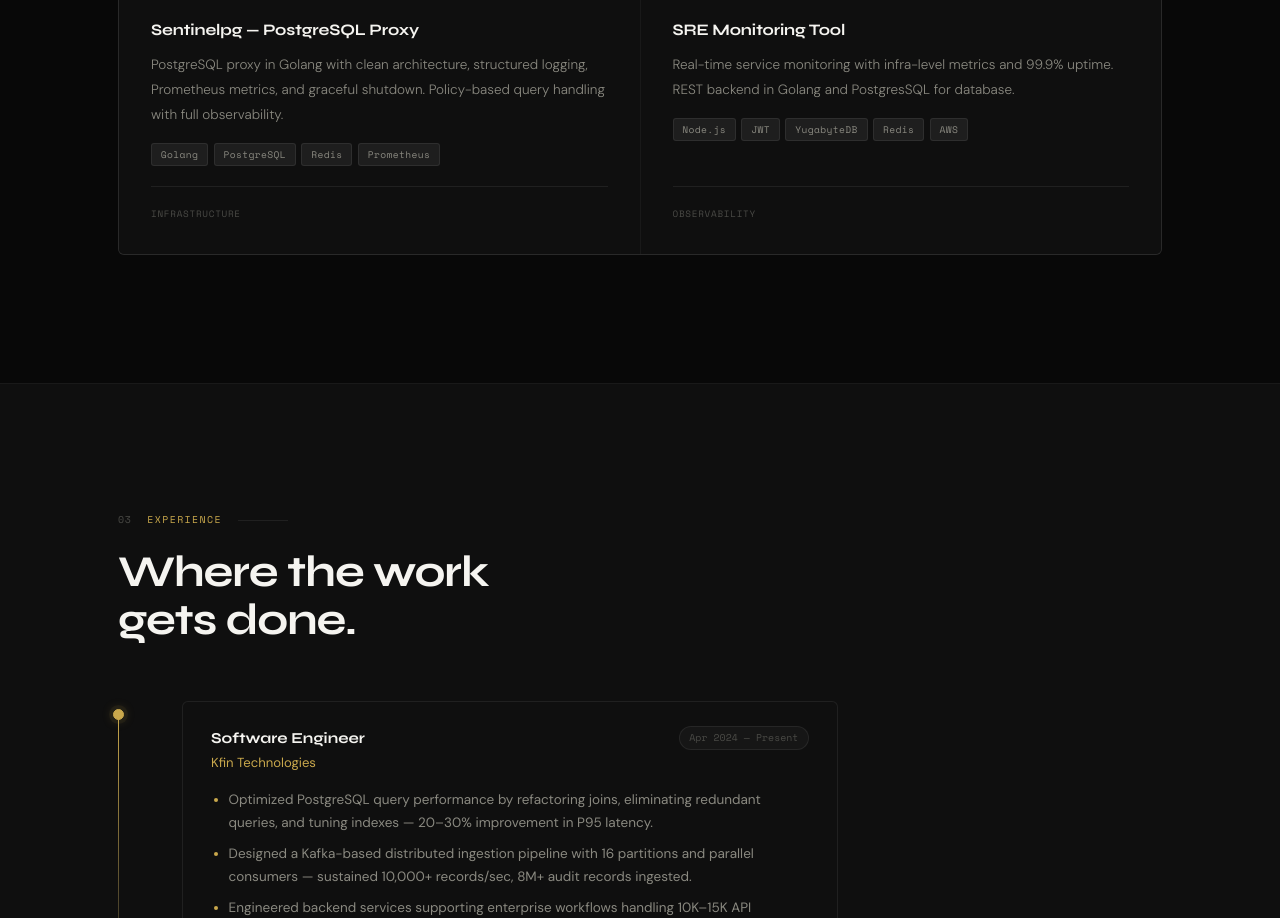
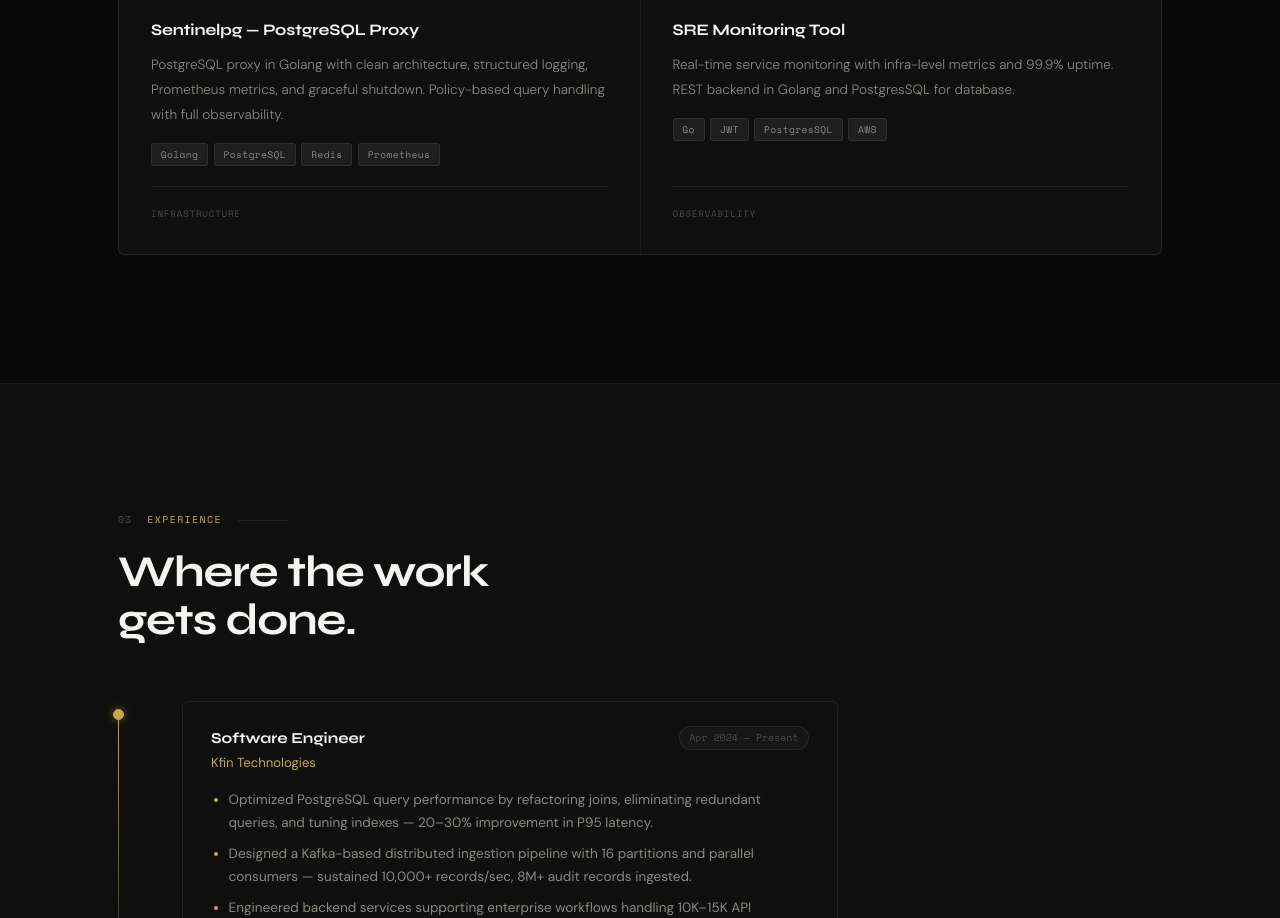
Before and after one commit to vedant-colab/portfolio, a plain HTML site: page index.html in a window 1280 px wide. Shown: the part 2987-3905 px from the top of the page. Drawn offline with nearby package versions, Linux system fonts and the light colour scheme.

Commit message:
Update index.html

```diff
--- a/index.html
+++ b/index.html
@@ -1107,10 +1107,9 @@
             Real-time service monitoring with infra-level metrics and 99.9% uptime. REST backend in Golang and PostgresSQL for database.
           </p>
           <div class="tech-strip">
-            <span class="tech-tag">Node.js</span>
+            <span class="tech-tag">Go</span>
             <span class="tech-tag">JWT</span>
-            <span class="tech-tag">YugabyteDB</span>
-            <span class="tech-tag">Redis</span>
+            <span class="tech-tag">PostgresSQL</span>
             <span class="tech-tag">AWS</span>
           </div>
           <div class="project-footer">
```
